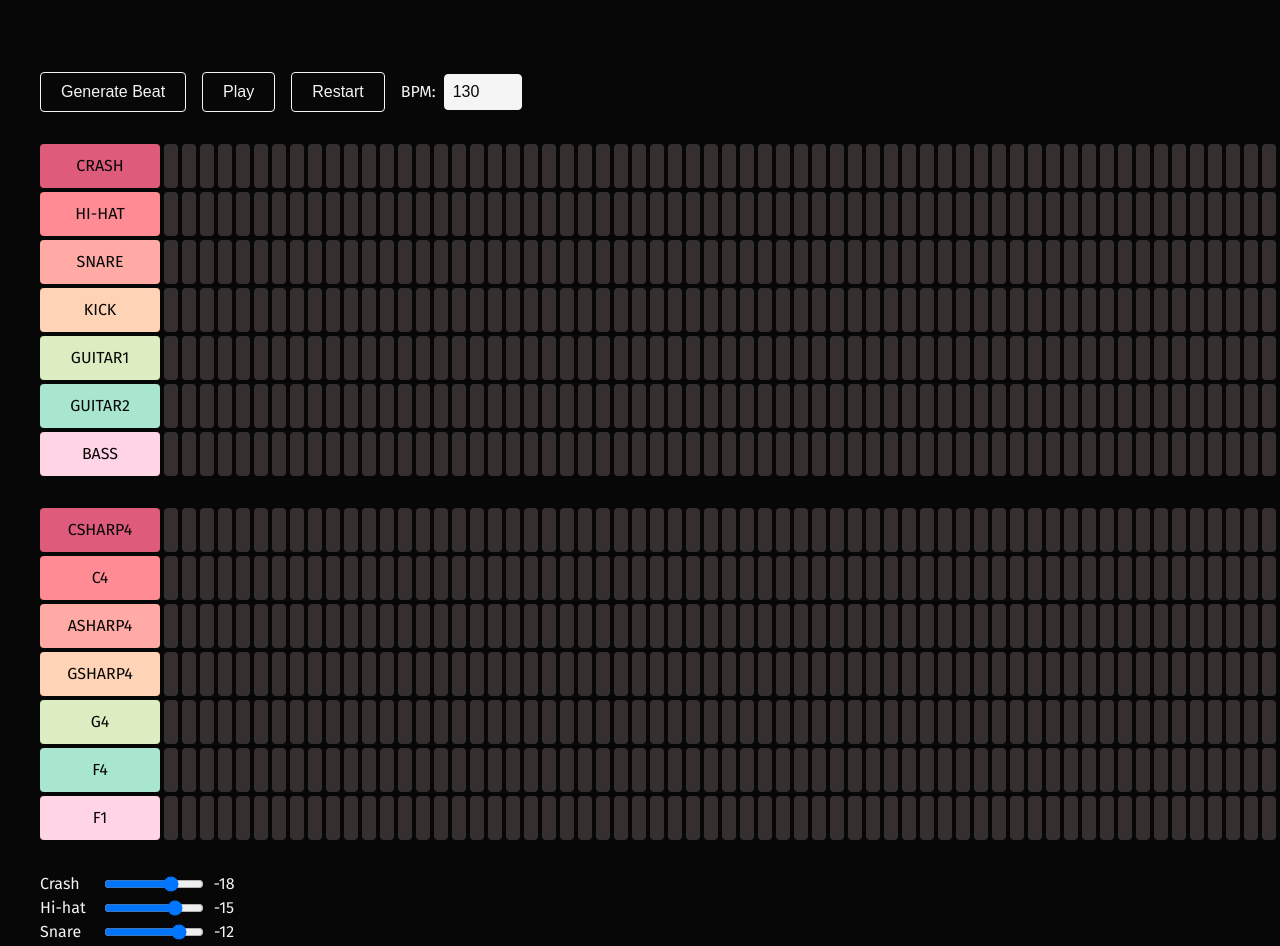
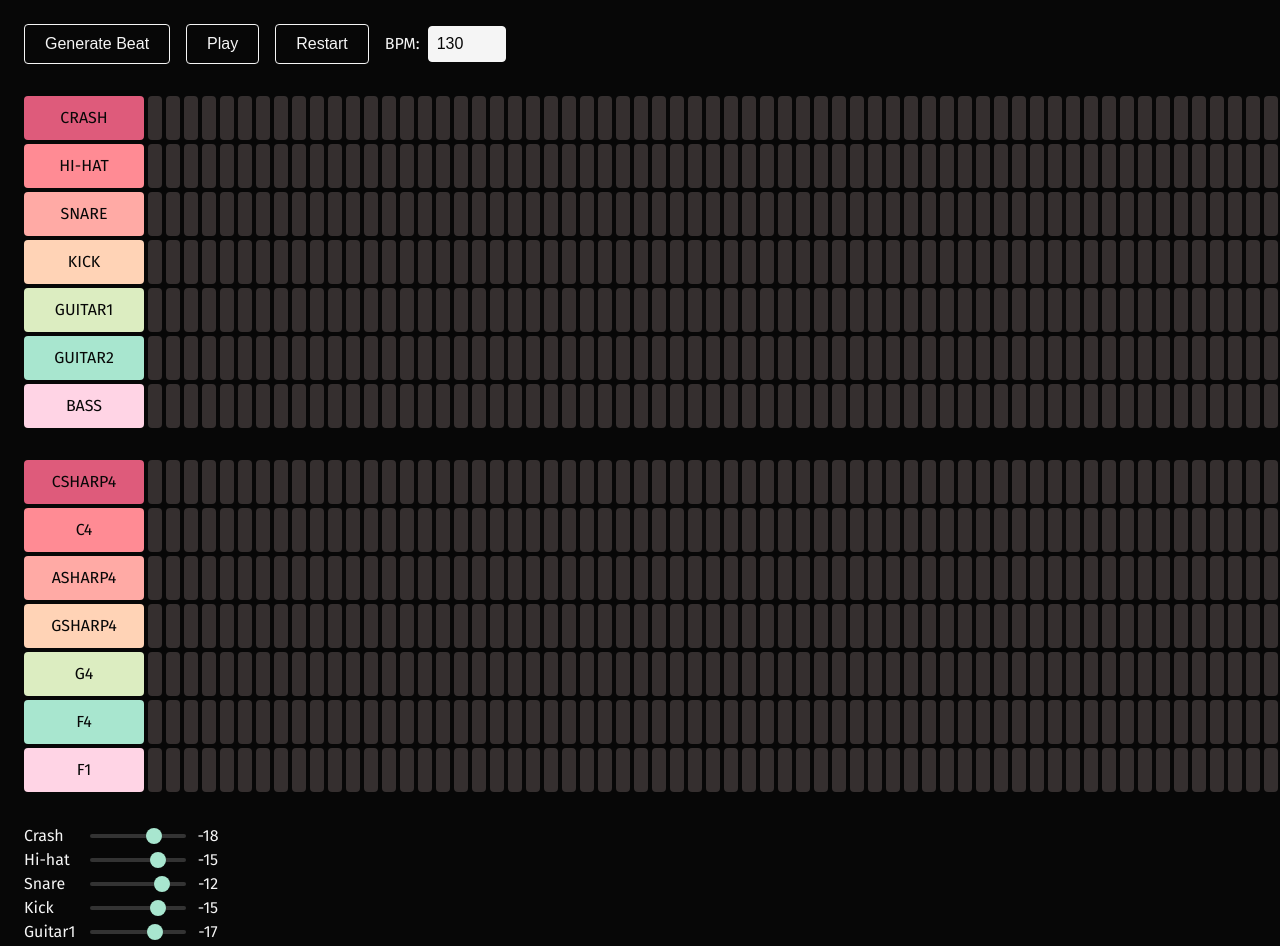
Before and after one commit to jaredami/djenterator, a React (Vite) app: page / in a window 1280 px wide. Shown: the top 946 px of the page. Built offline with nearby package versions, Linux system fonts and the light colour scheme; no server answers.

Commit message:
Volume control styles

```diff
--- a/src/App.scss
+++ b/src/App.scss
@@ -9,7 +9,7 @@ $instrument-8-color: #eecbff;
 
 #root {
   margin: 0 auto;
-  padding: 2rem;
+  padding: 1rem;
   text-align: center;
 }
 
@@ -22,7 +22,7 @@ body {
 .controls-container {
   display: flex;
   align-items: center;
-  margin: 2rem 0;
+  margin: 0 0 2rem 0;
 }
 
 button {
--- a/src/components/VolumeControl.scss
+++ b/src/components/VolumeControl.scss
@@ -18,3 +18,55 @@
     width: 2rem;
   }
 }
+
+.volume-slider {
+  // Container styles
+  position: relative;
+  width: 100px;
+  display: flex;
+  align-items: center;
+
+  // Base input styles
+  input[type="range"] {
+    -webkit-appearance: none;
+    appearance: none;
+    width: 100%;
+    height: 4px;
+    background: transparent;
+    border-radius: 2px;
+    outline: none;
+
+    // WebKit specific styles
+    &::-webkit-slider-thumb {
+      -webkit-appearance: none;
+      appearance: none;
+      width: 16px;
+      height: 16px;
+      background: #a8e6cf;
+      border-radius: 50%;
+      cursor: pointer;
+      margin-top: -6px; // Center thumb vertically
+      transition: all 0.2s ease;
+
+      &:hover {
+        background: darken(#a8e6cf, 10%);
+      }
+
+      &:active {
+        transform: scale(1.1);
+      }
+    }
+
+    &::-webkit-slider-runnable-track {
+      width: 100%;
+      height: 4px;
+      background: #333;
+      border-radius: 2px;
+
+      // Create a pseudo-track for the filled part
+      background-image: linear-gradient(#4CAF50, #4CAF50);
+      background-size: var(--range-progress, 0%) 100%;
+      background-repeat: no-repeat;
+    }
+  }
+}
--- a/src/components/VolumeControl.tsx
+++ b/src/components/VolumeControl.tsx
@@ -7,6 +7,7 @@ export const VolumeControl: React.FC<{
 }> = ({ label, value, onChange }) => (
   <div className="volume-control">
     <label>{label}</label>
+    <div className="volume-slider">
       <input
         type="range"
         min="-60"
@@ -14,6 +15,7 @@ export const VolumeControl: React.FC<{
         value={value}
         onChange={(e) => onChange(Number(e.target.value))}
       />
+    </div>
     <div className="value">{value}</div>
   </div>
 );
```
Lines whose indentation alone changed are shown as unchanged.
